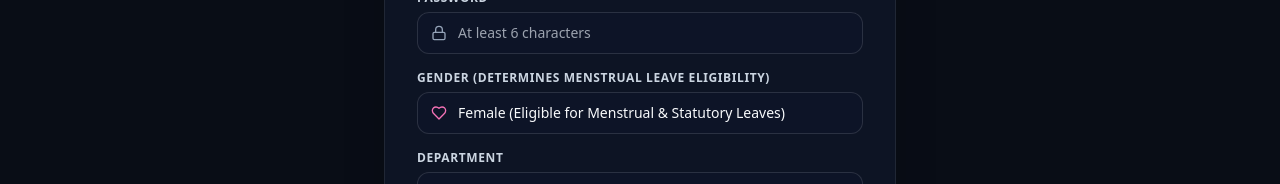
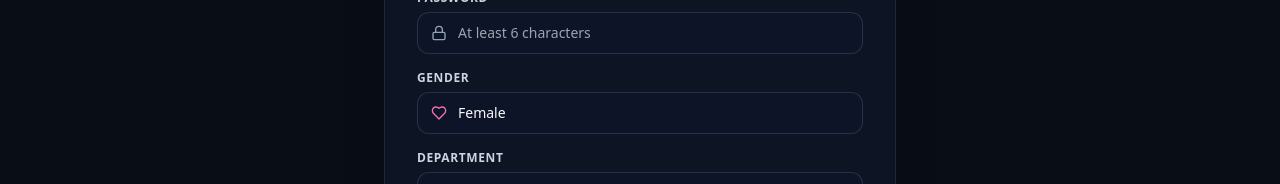
Before and after one commit to mallelayasheswini/EMPLOYEE_LEAVE_MANAGEMENT_PORTAL_, a Next.js app: page /register in a window 1280 px wide. Shown: the part 453-637 px from the top of the page. Built offline with nearby package versions, Linux system fonts and the light colour scheme; no server answers; the database is empty.

Commit message:
UI Clean-up: Simplify gender labels to Female, Male, Prefer not to say and remove brackets

```diff
--- a/src/app/apply-leave/page.tsx
+++ b/src/app/apply-leave/page.tsx
@@ -151,7 +151,7 @@ export default function ApplyLeavePage() {
     } catch (err: any) {
       setError(err.message || 'Error uploading document to AWS S3');
       setFile(null);
-    } font-medium finally {
+    } finally {
       setUploadingFile(false);
     }
   };
@@ -520,14 +520,14 @@ export default function ApplyLeavePage() {
                 >
                   <option value="Flexible Vacation - India">Flexible Vacation - India</option>
                   <option value="Sick Leave - India">Sick Leave - India</option>
-                  <option value="Primary Parental Leave">Primary Parental Leave (Proof Required)</option>
-                  <option value="Secondary Parental Leave">Secondary Parental Leave (Proof Required)</option>
+                  <option value="Primary Parental Leave">Primary Parental Leave</option>
+                  <option value="Secondary Parental Leave">Secondary Parental Leave</option>
                   <option value="Special Medical Leave - India">Special Medical Leave - India</option>
-                  {isFemale && <option value="Menstrual Leave - India">Menstrual Leave - India (Eligible)</option>}
-                  <option value="Adoption - India">Adoption - India (Proof Required)</option>
+                  {isFemale && <option value="Menstrual Leave - India">Menstrual Leave - India</option>}
+                  <option value="Adoption - India">Adoption - India</option>
                   <option value="Charitable Works">Charitable Works</option>
-                  <option value="Unpaid Leave - India">Unpaid Leave - India (16 Days Max)</option>
-                  <option value="Personal Unpaid Leave">Personal Unpaid Leave (16 Days Max)</option>
+                  <option value="Unpaid Leave - India">Unpaid Leave - India</option>
+                  <option value="Personal Unpaid Leave">Personal Unpaid Leave</option>
                 </select>
               </div>
 
--- a/src/app/register/page.tsx
+++ b/src/app/register/page.tsx
@@ -150,7 +150,7 @@ export default function RegisterPage() {
               {/* Gender Selection */}
               <div>
                 <label className="block text-xs font-semibold uppercase tracking-wider text-slate-300 mb-1.5">
-                  Gender (Determines Menstrual Leave Eligibility)
+                  Gender
                 </label>
                 <div className="relative">
                   <Heart className="w-4 h-4 text-pink-400 absolute left-3.5 top-1/2 -translate-y-1/2" />
@@ -159,9 +159,9 @@ export default function RegisterPage() {
                     onChange={(e) => setGender(e.target.value)}
                     className="w-full glass-input pl-10 pr-4 py-2.5 rounded-xl text-sm appearance-none bg-slate-900 text-slate-100"
                   >
-                    <option value="FEMALE">Female (Eligible for Menstrual & Statutory Leaves)</option>
-                    <option value="MALE">Male (Standard Statutory Leaves)</option>
-                    <option value="OTHER">Other / Non-Binary</option>
+                    <option value="FEMALE">Female</option>
+                    <option value="MALE">Male</option>
+                    <option value="OTHER">Prefer not to say</option>
                   </select>
                 </div>
               </div>
```
